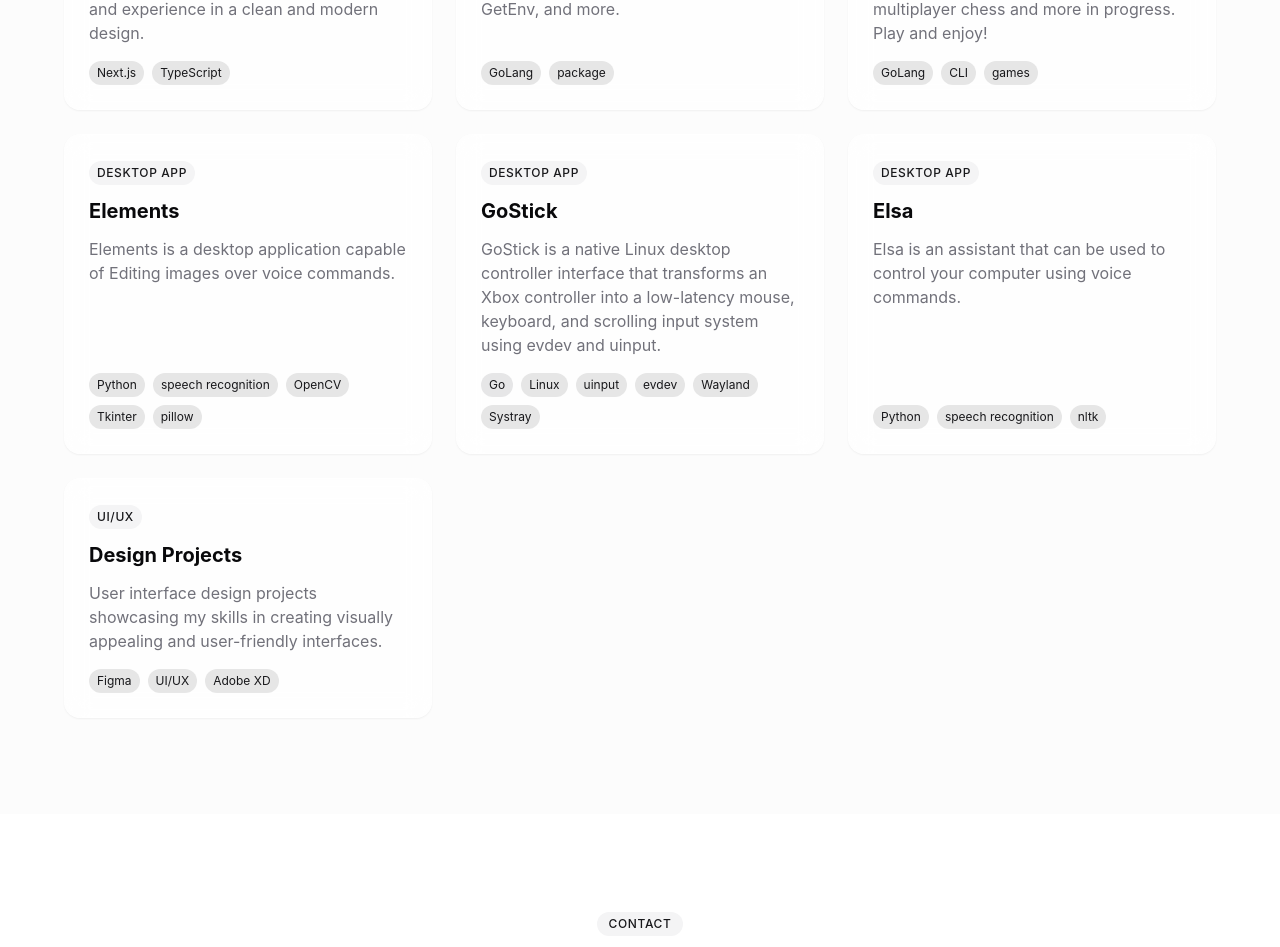
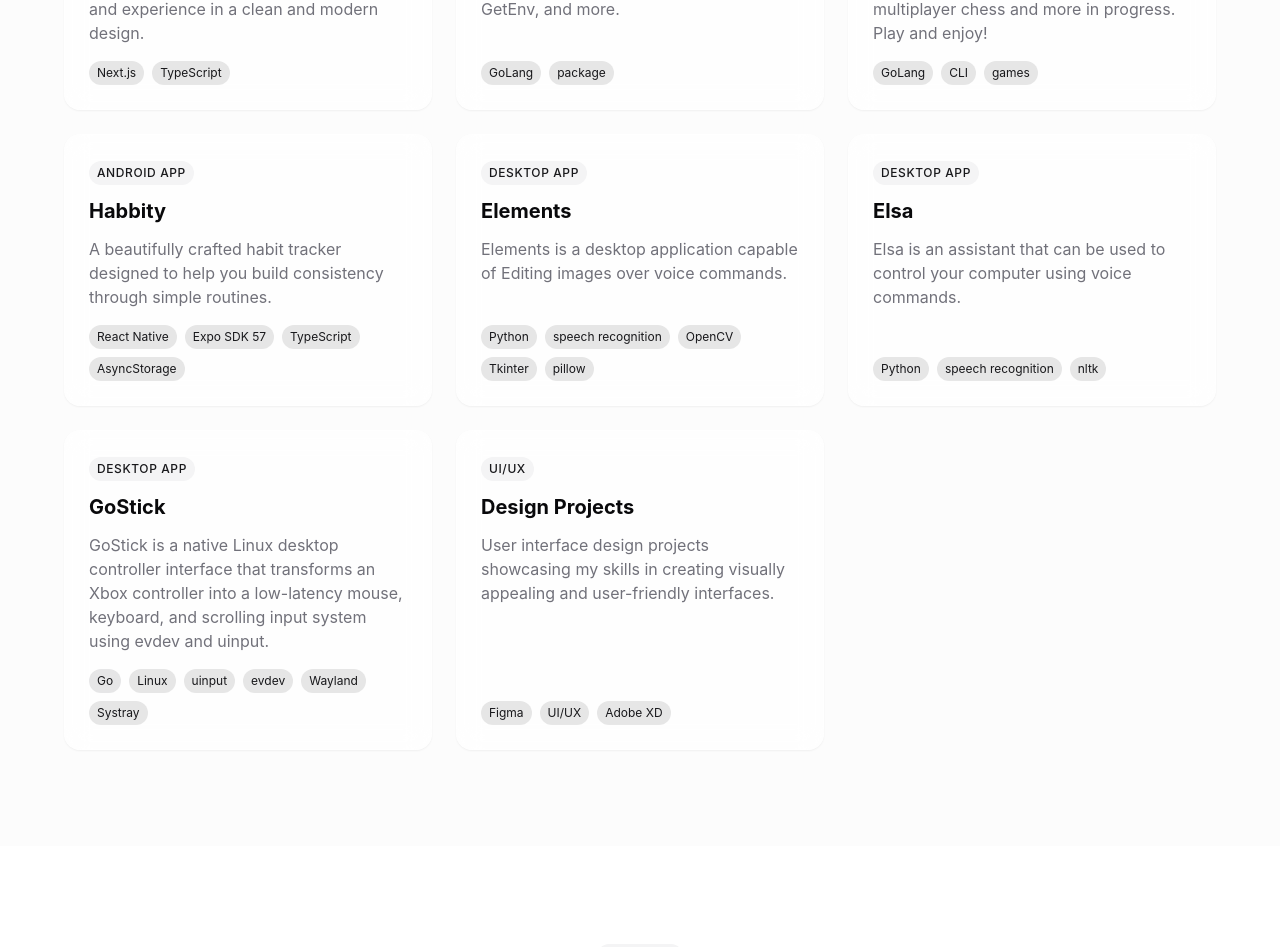
Before and after one commit to BenjaminNechicattu/portfolio, a React (Vite) app: page / in a window 1280 px wide. Shown: the part 4514-5461 px from the top of the page. Built offline with nearby package versions, Linux system fonts and the light colour scheme.

Commit message:
added habitty

```diff
--- a/src/components/Projects.tsx
+++ b/src/components/Projects.tsx
@@ -32,11 +32,25 @@ const projects: Project[] = [
     link: "https://github.com/BenjaminNechicattu/GoGames"
   },
   {
+    title: "Habbity",
+    description: "A beautifully crafted habit tracker designed to help you build consistency through simple routines.",
+    technologies: ["React Native", "Expo SDK 57", "TypeScript", "AsyncStorage"],
+    type: "Android App",
+    link: "https://github.com/BenjaminNechicattu/HabitTracker/tree/main"
+  },
+  {
     title: "Elements",
     description: "Elements is a desktop application capable of Editing images over voice commands.",
     technologies: ["Python", "speech recognition", "OpenCV", "Tkinter", "pillow"],
     type: "Desktop App",
     link: "https://github.com/BenjaminNechicattu/Image-Editing-Using-Voice-Commands"
+  },
+  {
+    title: "Elsa",
+    description: "Elsa is an assistant that can be used to control your computer using voice commands.",
+    technologies: ["Python", "speech recognition", "nltk"],
+    type: "Desktop App",
+    link: "https://github.com/BenjaminNechicattu/voice-controll-pc-python"
   },
   {
     title: "GoStick",
@@ -46,19 +60,12 @@ const projects: Project[] = [
     link: "https://github.com/BenjaminNechicattu/gostick"
   },
   {
-    title: "Elsa",
-    description: "Elsa is an assistant that can be used to control your computer using voice commands.",
-    technologies: ["Python", "speech recognition", "nltk"],
-    type: "Desktop App",
-    link: "https://github.com/BenjaminNechicattu/voice-controll-pc-python"
-  },
-  {
     title: "Design Projects",
     description: "User interface design projects showcasing my skills in creating visually appealing and user-friendly interfaces.",
     technologies: ["Figma", "UI/UX", "Adobe XD"],
     type: "UI/UX",
     link: "https://www.behance.net/benjaminnechicattu"
-  }
+  },
 ];
 
 const ProjectCard = ({ project, isVisible, index }: { project: Project, isVisible: boolean, index: number }) => {
```
